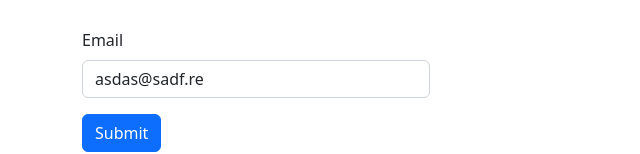
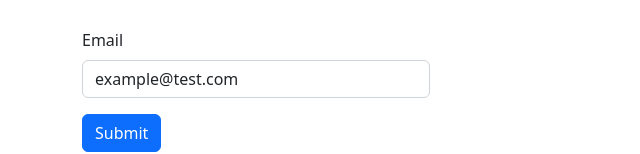
Before and after one commit to if1bonacci/symfony_test, a React (Create React App) app in the folder ui/: page / in a window 1280 px wide. Shown: the part 385-539 px from the top of the page, without its empty margins (0-640 px from the left). Built offline with nearby package versions, Linux system fonts and the light colour scheme; no server answers.

Commit message:
change dummy data

```diff
--- a/ui/src/Components/Form.js
+++ b/ui/src/Components/Form.js
@@ -9,7 +9,7 @@ import HistoricalQuotesChart from './HistoricalQuotesChart';
 function MyForm () {
   let initialState = {
     symbol: 'GOOG',
-    email: 'asdas@sadf.re'
+    email: 'example@test.com'
   }
   const [formData, setFormData] = useState(initialState)
   const [startDate, setStartDate] = useState(new Date());
```
